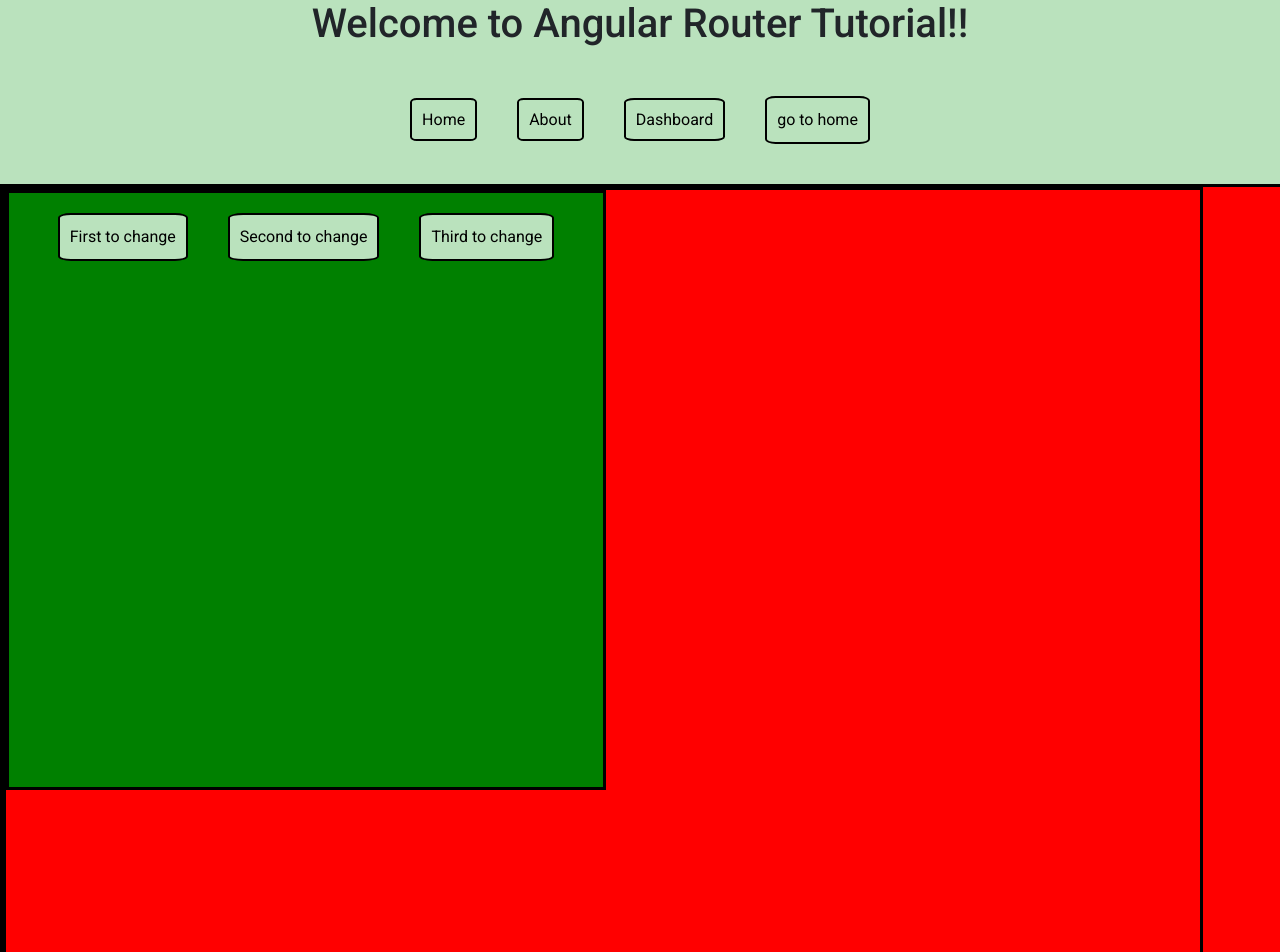
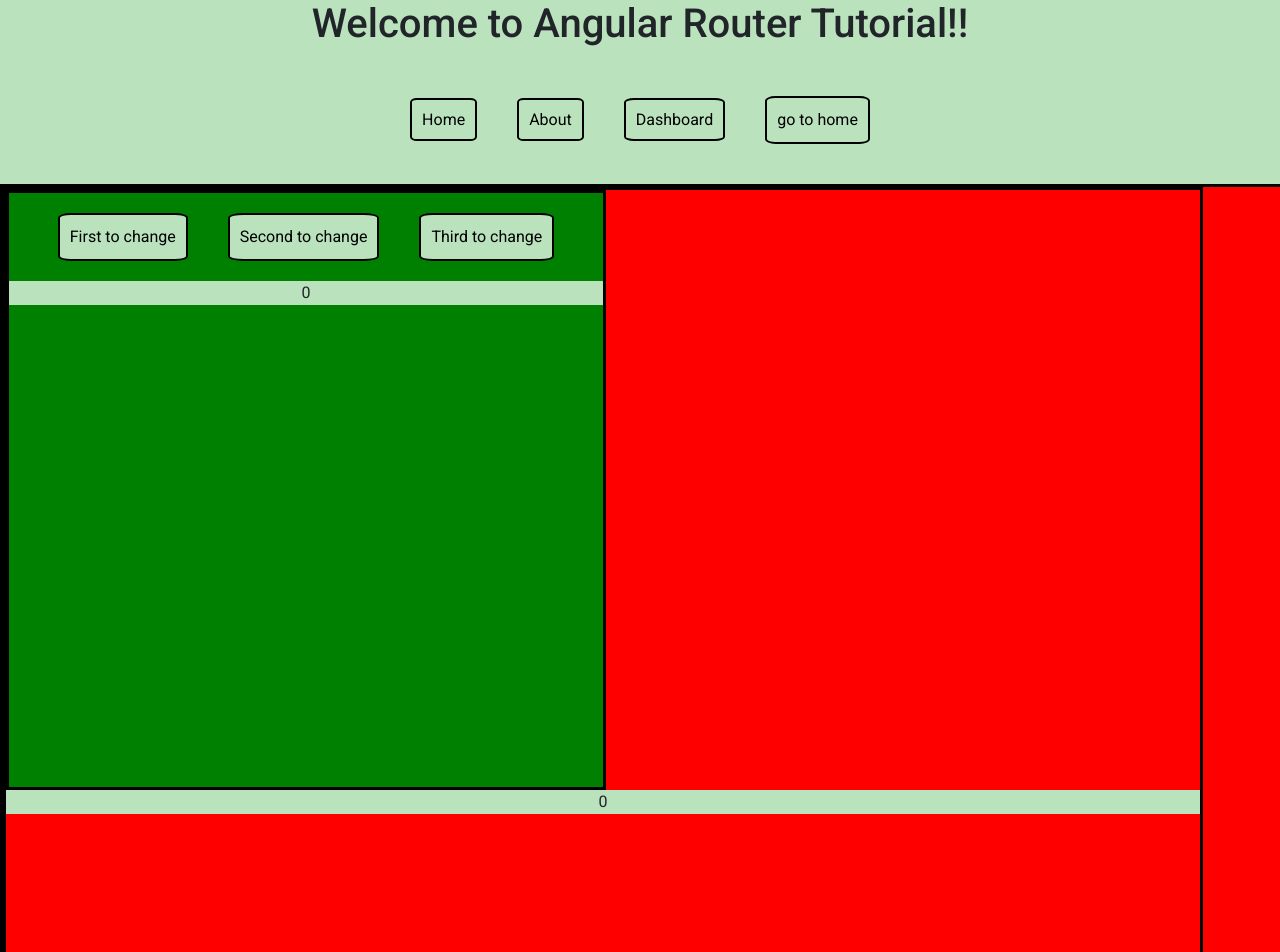
Before and after one commit to davo-buloyan/ANgular-project, an Angular app: page /about-component in a window 1280 px wide. Shown: the top 952 px of the page. Built offline with nearby package versions, Linux system fonts and the light colour scheme.

Commit message:
22.07Part 2

```diff
--- a/src/app/about/first/first.component.html
+++ b/src/app/about/first/first.component.html
@@ -1,3 +1,6 @@
 <div class="first" [ngStyle]="{'background-color': isActiv ? 'green' : 'red'}">
-    <app-second (firstToChange)='abulik($event)'></app-second>
+    <app-second (firstToChange)='abulik($event)'
+                (firstValueToChange)='countPlus($event)'
+    ></app-second>
+    <p>{{count}} </p>
 </div>
--- a/src/app/about/first/first.component.ts
+++ b/src/app/about/first/first.component.ts
@@ -12,6 +12,9 @@ export class FirstComponent implements OnInit {
 
   ngOnInit(): void {
   }
+
+  count = 0;
+
   @Input() isActive: boolean;
 
   isActiv = false
@@ -22,5 +25,10 @@ export class FirstComponent implements OnInit {
     console.log(event)
   }
 
+  countPlus(event) {
+    this.count = event
+    console.log(event);
+  }
+
 
 }
--- a/src/app/about/first/second/second.component.html
+++ b/src/app/about/first/second/second.component.html
@@ -1,3 +1,10 @@
 <div class="second" [ngStyle]="{'background-color': isActiv ? 'green' : 'red'}">
-    <app-third (secondToChange)='abulik($event)' (firstToChange)="changeFirst($event)" ></app-third>
+    <app-third
+    (secondToChange)='abulik($event)'
+    (firstToChange)="changeFirst($event)"
+    (secondValueToChange)='countPlus($event)'
+    (firstCountToChange)='firstCountPlus($event)'
+
+    ></app-third>
+    <p>{{count}}</p>
 </div>
--- a/src/app/about/first/second/second.component.ts
+++ b/src/app/about/first/second/second.component.ts
@@ -7,24 +7,35 @@ import { Component, OnInit, Input,  Output, EventEmitter} from '@angular/core';
 })
 
 export class SecondComponent implements OnInit {
-
+  count = 0;
   constructor() { }
 
   ngOnInit(): void {
   }
 
+
   @Input() isActive: boolean;
   @Output() firstToChange = new EventEmitter()
+  @Output() firstValueToChange = new EventEmitter()
 
   isActiv = false
 
 
   abulik(event){
     this.isActiv= event
-    console.log(event)
+    // console.log(event)
   }
 
   changeFirst(event) {
     this.firstToChange.emit(event)
   }
+
+  firstCountPlus(event) {
+    this.firstValueToChange.emit(event)
+  }
+
+  countPlus(event) {
+    this.count = event
+    console.log(event);
+  }
 }
--- a/src/app/about/first/second/third/third.component.html
+++ b/src/app/about/first/second/third/third.component.html
@@ -1,13 +1,17 @@
 <div class="third" [ngStyle]="{'background-color': isActiv ? 'green' : 'red'}">
 
-    <button (click)="changeParentFirst()">
+    <button (click)="changeParentFirst()" (click)="firstValChange()">
         First to change
     </button>
-    <button (click)="changeParentSecond()">
+    <button (click)="changeParentSecond()" (click)="secondValueChange()">
         Second to change
     </button>
-    <button (click)="isActiv = !isActiv">
+    <button (click)="isActiv = !isActiv" (click)="valueChange()">
         Third to change
     </button>
 
+    <p>{{count}}</p>
+
+    <br>
+
 </div>
--- a/src/app/about/first/second/third/third.component.ts
+++ b/src/app/about/first/second/third/third.component.ts
@@ -12,10 +12,19 @@ export class ThirdComponent implements OnInit {
 
   ngOnInit(): void {
   }
+  count = 0;
+  secondCount = 0;
+  firstCount = 0;
+
+  valueChange(){
+    this.count ++ ;
+  }
 
   @Input() isActive: boolean;
   @Output() secondToChange = new EventEmitter()
   @Output() firstToChange = new EventEmitter()
+  @Output() secondValueToChange = new EventEmitter()
+  @Output() firstCountToChange = new EventEmitter()
 
   isActiv = true
   changeParentSecond(){
@@ -23,9 +32,18 @@ export class ThirdComponent implements OnInit {
     this.secondToChange.emit(status)
   }
 
+  secondValueChange(){
+    ++this.secondCount;
+    this.secondValueToChange.emit(this.secondCount)
+  }
+
+  firstValChange(){
+    ++this.firstCount;
+    this.firstCountToChange.emit(this.firstCount)
+  }
+
   changeParentFirst(){
     const status = this.status = !this.status
     this.firstToChange.emit(status)
   }
-
 }
```
